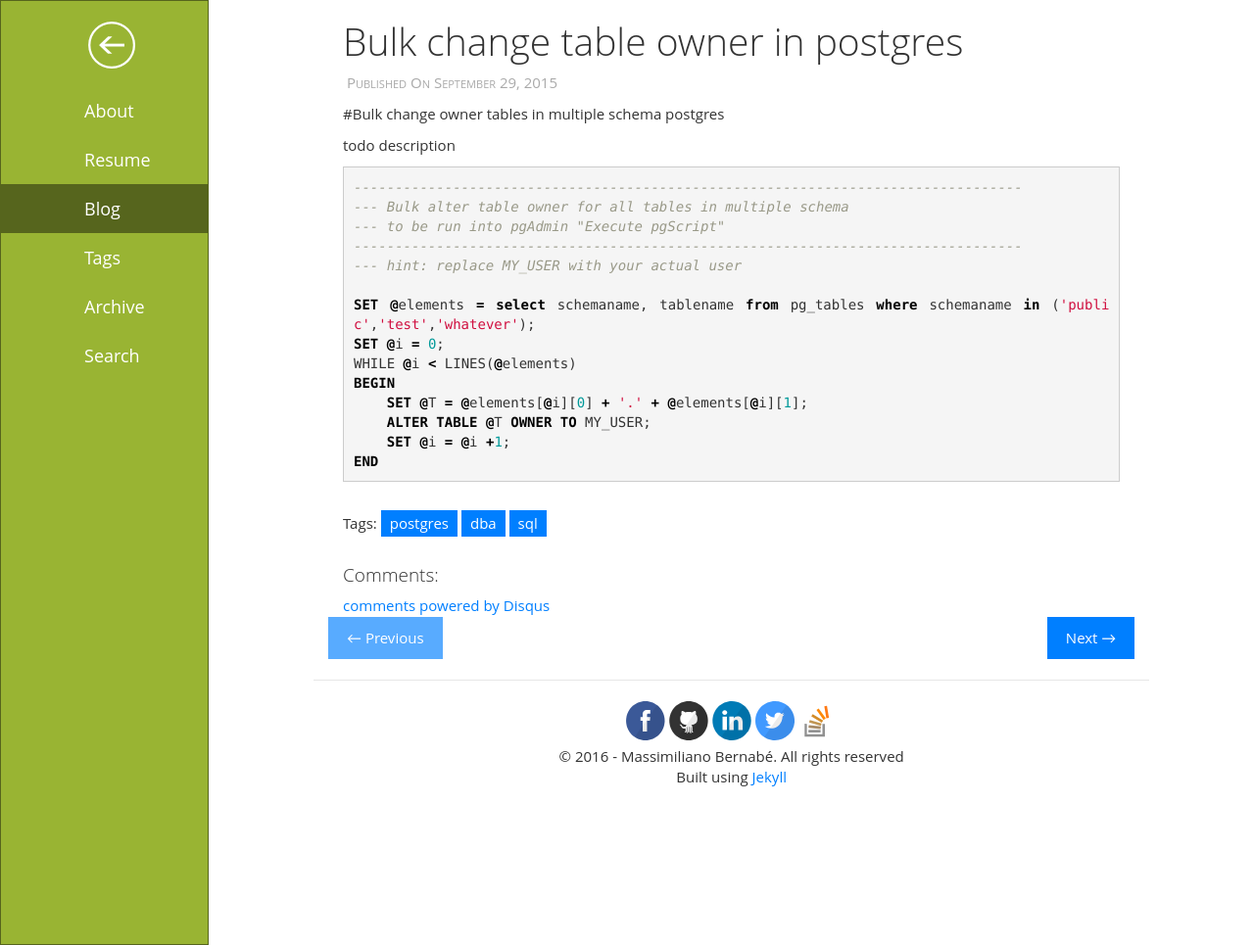
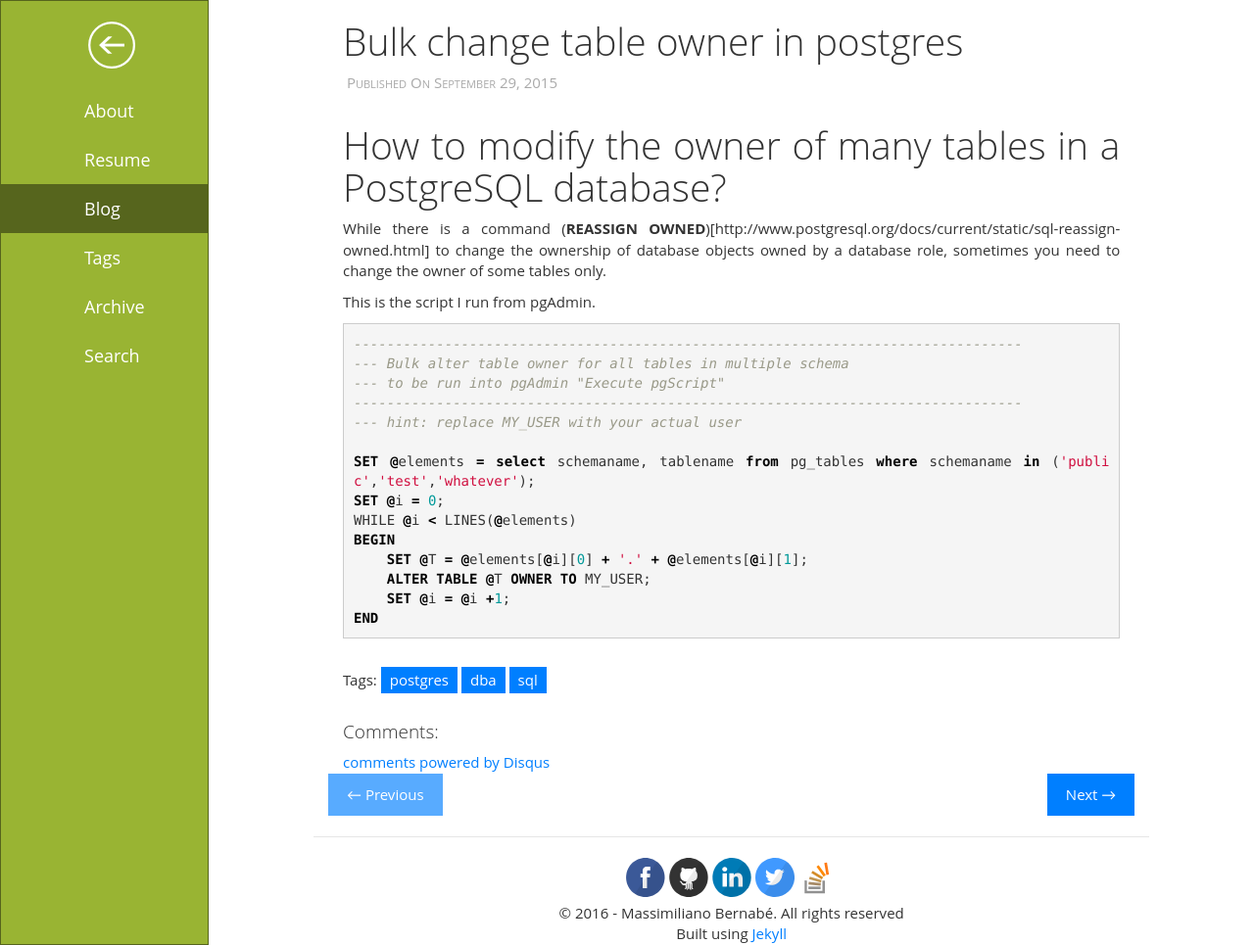
Before and after one commit to develost/develost.github.io, a Jekyll site: the page built from _posts/2015-09-29-bulk_chown_tables_postgres.md, in a window 1280 px wide and 965 px high. Shown: the whole window at 98% size. Built offline with Jekyll 4.4.1, drawn with Linux system fonts in a browser that asks for light colours; comment, search, counter and statistics services are not loaded.

Commit message:
mod old post

```diff
--- a/_posts/2015-09-29-bulk_chown_tables_postgres.md
+++ b/_posts/2015-09-29-bulk_chown_tables_postgres.md
@@ -7,9 +7,12 @@ tags: postgres dba sql
 featured: false
 ---
 
-#Bulk change owner tables in multiple schema postgres
+# How to modify the owner of many tables in a PostgreSQL database?
 
-todo description
+While there is a command (**REASSIGN OWNED**)[http://www.postgresql.org/docs/current/static/sql-reassign-owned.html] to change the ownership of database objects owned by a database role,
+sometimes you need to change the owner of some tables only.
+
+This is the script I run from pgAdmin.
 
 {% highlight sql %}
 ---------------------------------------------------------------------------------
```
